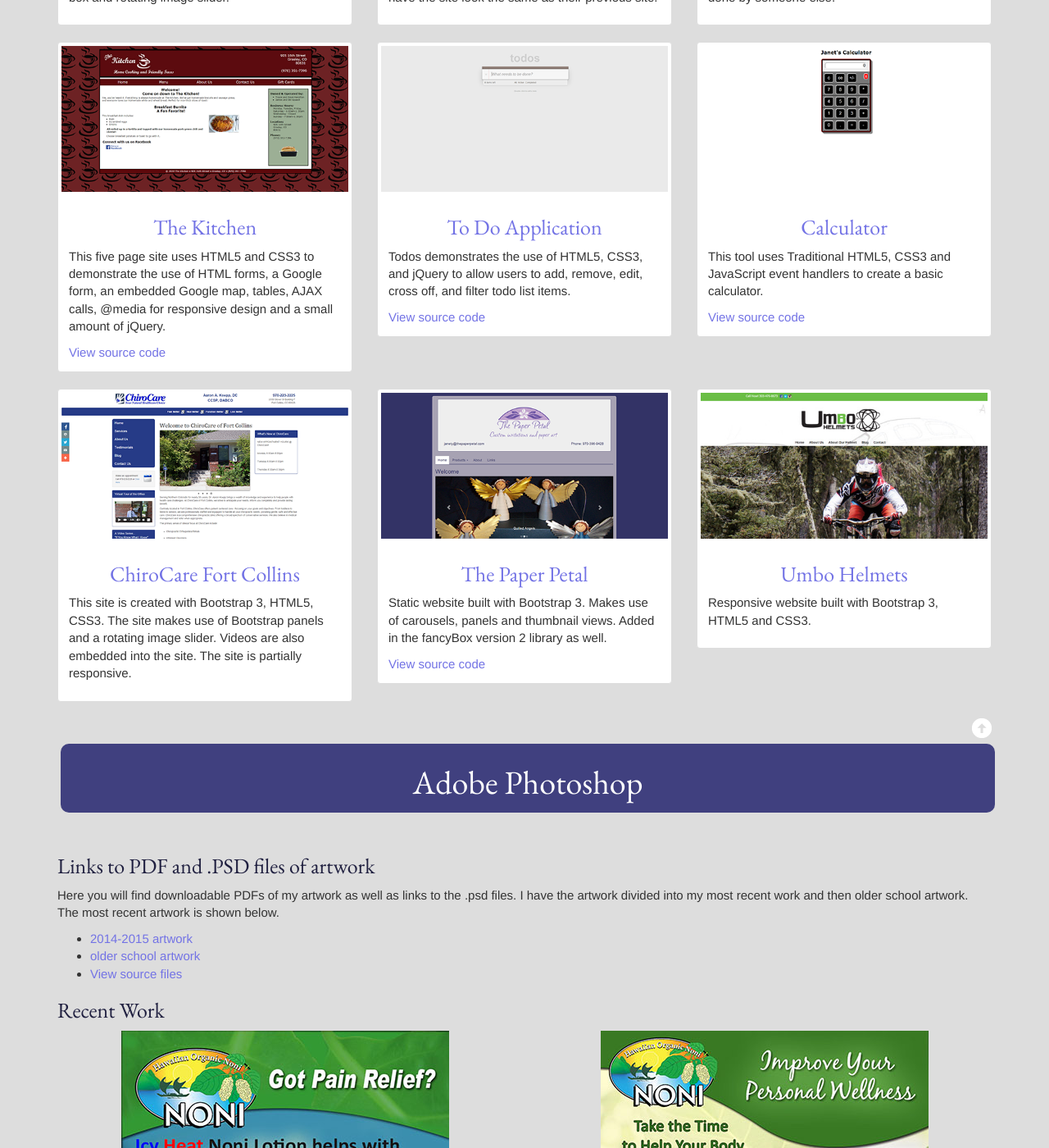
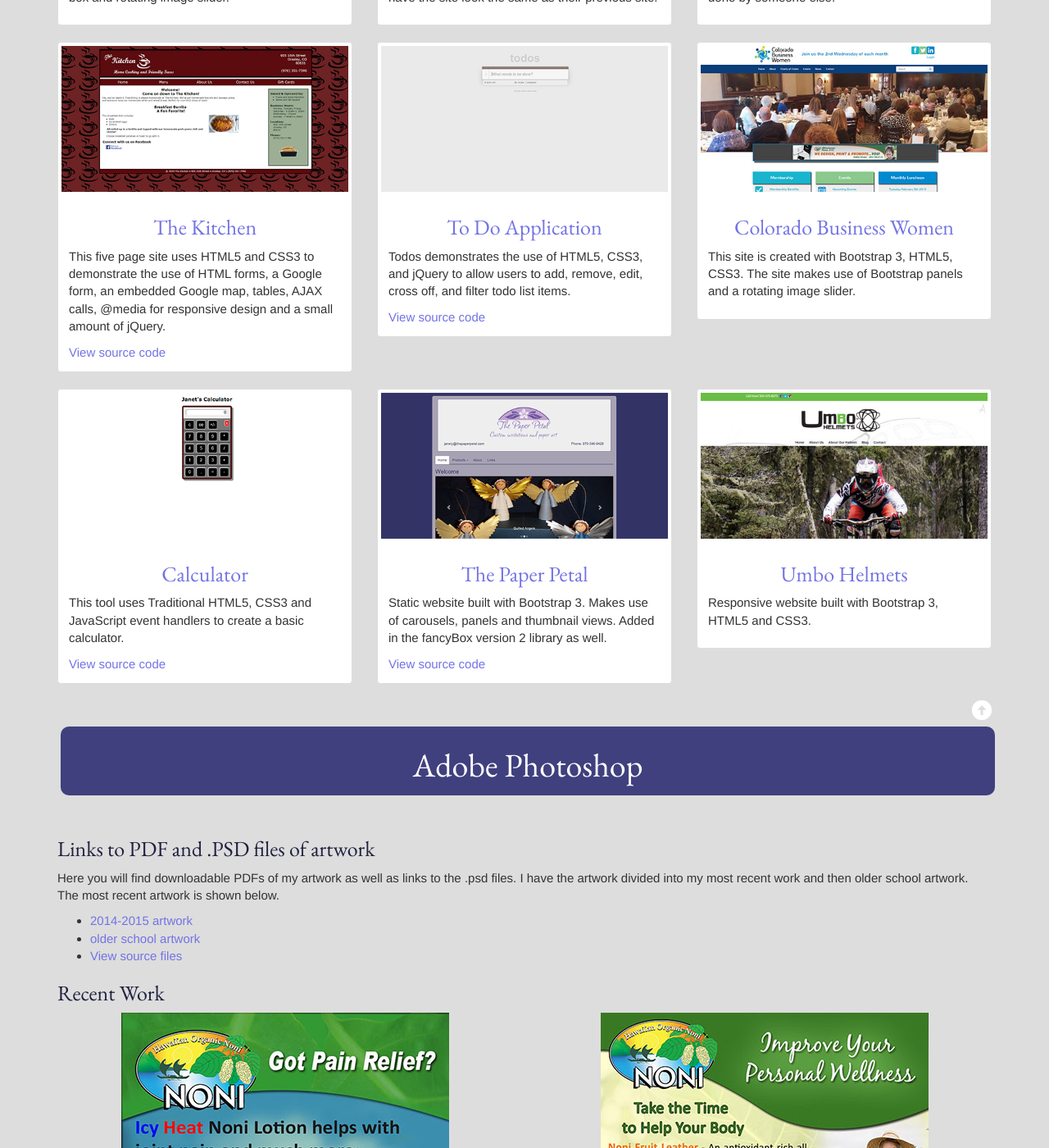
Before and after one commit to jcyoder/jcyoder.github.io, a Jekyll site: the page index.html, which Jekyll copies as it is, in a window 1280 px wide and 1400 px high, scrolled down 1789 px. Shown: the whole window at 82% size. Built offline with Jekyll 4.4.1, drawn with Linux system fonts in a browser that asks for light colours; nearby versions of some CDN libraries; comment, search, counter and statistics services are not loaded.

Commit message:
new website added coloradobizwomen

```diff
--- a/index.html
+++ b/index.html
@@ -180,6 +180,19 @@
               </div>
               <div class="col-sm-12 col-md-4">
                 <div class="thumbnail">
+                  <a class="fancybox" href="images/colorado-business-women.png" target="_blank">
+                    <img class="img-responsive" src="images/colorado-business-women.png" alt="www.coloradobizwomen.com">
+                  </a>
+                  <div class="caption">
+                    <h3><a href="http://www.coloradobizwomen.com" target="_blank">Colorado Business Women</a></h3>
+                    <p>This site is created with Bootstrap 3, HTML5, CSS3. The site makes use of Bootstrap panels and a rotating image slider.</p>
+                  </div>
+                </div>
+              </div>
+            </div>
+            <div class="row">
+              <div class="col-sm-12 col-md-4">
+                <div class="thumbnail">
                   <a class="fancybox" href="images/calc.png" target="_blank">
                     <img class="img-responsive" src="images/calc.png" alt="Calculator App">
                   </a>
@@ -189,19 +202,7 @@
                     <a href="https://github.com/jcyoder/Calculator/tree/gh-pages" target="_blank">View source code</a>
                   </div>
                 </div>
-              </div>
-            </div>
-            <div class="row">
-              <div class="col-sm-12 col-md-4">
-                <div class="thumbnail">
-                  <a class="fancybox" href="images/ChiroCareFortCollins.png" target="_blank">
-                    <img class="img-responsive" src="images/ChiroCareFortCollins.png" alt="www.chirocareftc.com">
-                  </a>
-                  <div class="caption">
-                    <h3><a href="http://www.chirocareftc.com/" target="_blank">ChiroCare Fort Collins</a></h3>
-                    <p>This site is created with Bootstrap 3, HTML5, CSS3. The site makes use of Bootstrap panels and a rotating image slider.  Videos are also embedded into the site. The site is partially responsive.</p>
-                  </div>
-                </div>
+
               </div>
               <div class="col-sm-12 col-md-4">
                 <div class="thumbnail">
```
Also changed, not shown: images/colorado-business-women.png (added), images/nutrition-400.jpg (added), images/organic-400.jpg (added).
